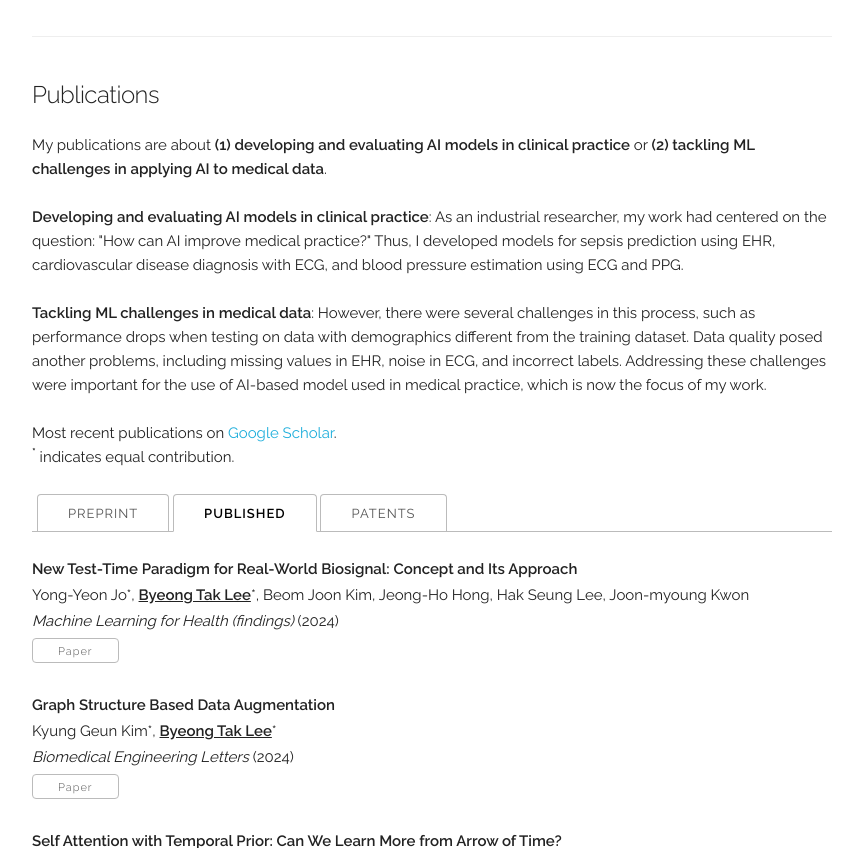
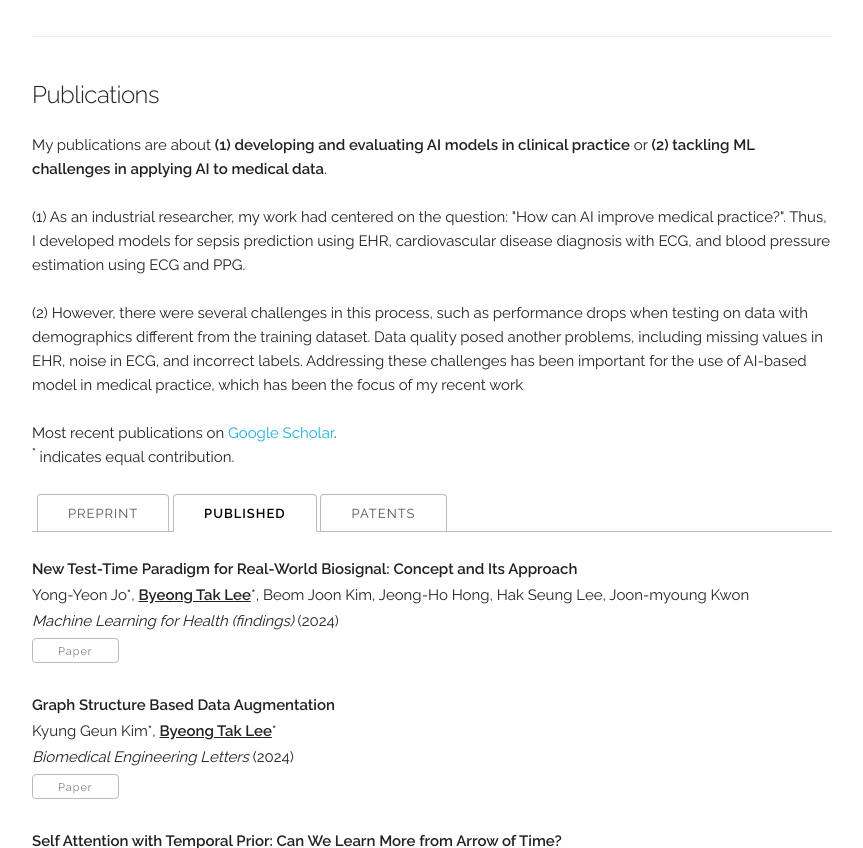
Before and after one commit to byeongtak/byeongtak.github.io, a Jekyll site: the page built from index.html, in a window 1280 px wide and 900 px high, scrolled down 1352 px, cut to the strip 52-900 px from the top of the window. Shown: the whole strip, without its empty margins (208-1071 px from the left). Built offline with Jekyll 4.4.1, drawn with Linux system fonts in a browser that asks for light colours.

Commit message:
Update index.html

```diff
--- a/index.html
+++ b/index.html
@@ -97,13 +97,13 @@ layout: default
 	My publications are about <b>(1) developing and evaluating AI models in clinical practice</b> or <b>(2) tackling ML challenges in applying AI to medical data</b>.
 	<br>
 	<br>
-	<b>Developing and evaluating AI models in clinical practice</b>: As an industrial researcher, my work had centered on the question: "How can AI improve medical practice?"
+	(1) As an industrial researcher, my work had centered on the question: "How can AI improve medical practice?".
 	Thus, I developed models for sepsis prediction using EHR, cardiovascular disease diagnosis with ECG, and blood pressure estimation using ECG and PPG.
 	<br>
 	<br>
-	<b>Tackling ML challenges in medical data</b>: However, there were several challenges in this process, such as performance drops when testing on data with demographics different from the training dataset.
+	(2) However, there were several challenges in this process, such as performance drops when testing on data with demographics different from the training dataset.
 	Data quality posed another problems, including missing values in EHR, noise in ECG, and incorrect labels.
-	Addressing these challenges were important for the use of AI-based model used in medical practice, which is now the focus of my work.
+	Addressing these challenges has been important for the use of AI-based model in medical practice, which has been the focus of my recent work
 	<br>
 	<br>
 
```
